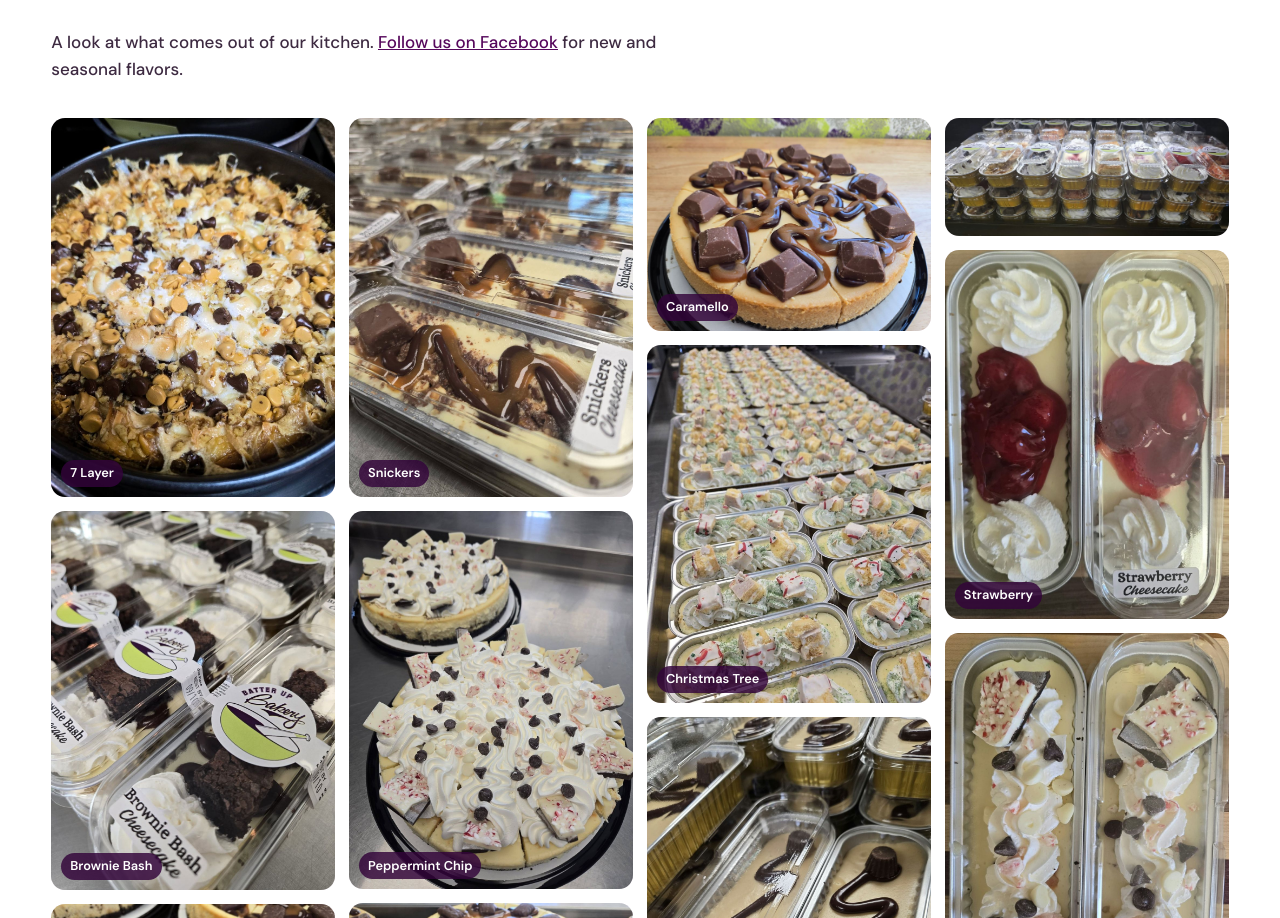
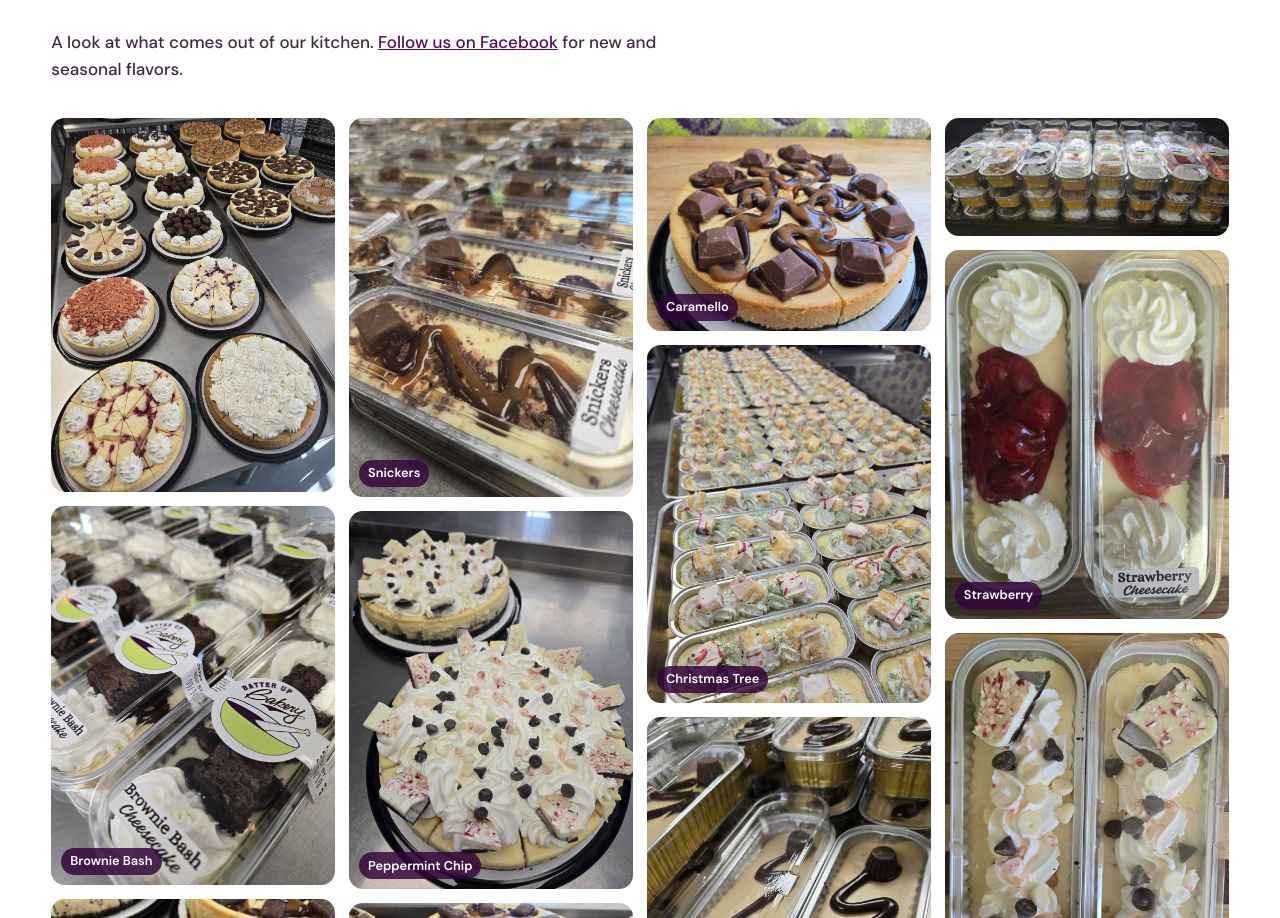
Before and after one commit to realeasysites/BatterUpBakery, a website: page public/index.html in a window 1280 px wide. Shown: the part 4041-4959 px from the top of the page. Drawn offline with Linux system fonts and the light colour scheme; no server answers.

Commit message:
Gallery: wholes tray in, 7 Layer whole out
Co-Authored-By: Claude Opus 5.5 <noreply@anthropic.com>
Claude-Session: https://claude.ai/code/session_018FiD5Cf59znoJamiEeAsDy

```diff
--- a/public/index.html
+++ b/public/index.html
@@ -171,7 +171,7 @@
         <p>A look at what comes out of our kitchen. <a href="https://www.facebook.com/profile.php?id=100064381800560" target="_blank" rel="noopener">Follow us on Facebook</a> for new and seasonal flavors.</p>
       </div>
       <div class="gallery">
-        <figure><img src="/img/photos/whole-seven-layer.jpg" alt="7 Layer cheesecake with coconut, chips and walnuts" loading="lazy"><figcaption>7 Layer</figcaption></figure>
+        <figure><img src="/img/photos/wholes-tray.jpg" alt="A tray of freshly decorated whole cheesecakes" loading="lazy"></figure>
         <figure><img src="/img/photos/mini-brownie-bash.jpg" alt="Brownie Bash mini cheesecakes in their Batter Up packaging" loading="lazy"><figcaption>Brownie Bash</figcaption></figure>
         <figure><img src="/img/photos/whole-classic-cherry.jpg" alt="Whole classic cherry cheesecake" loading="lazy"><figcaption>Classic Cherry</figcaption></figure>
         <figure><img src="/img/photos/whole-lemon-blueberry.jpg" alt="Lemon cheesecake with blueberries inside and whipped cream" loading="lazy"><figcaption>Lemon Blueberry</figcaption></figure>
```
